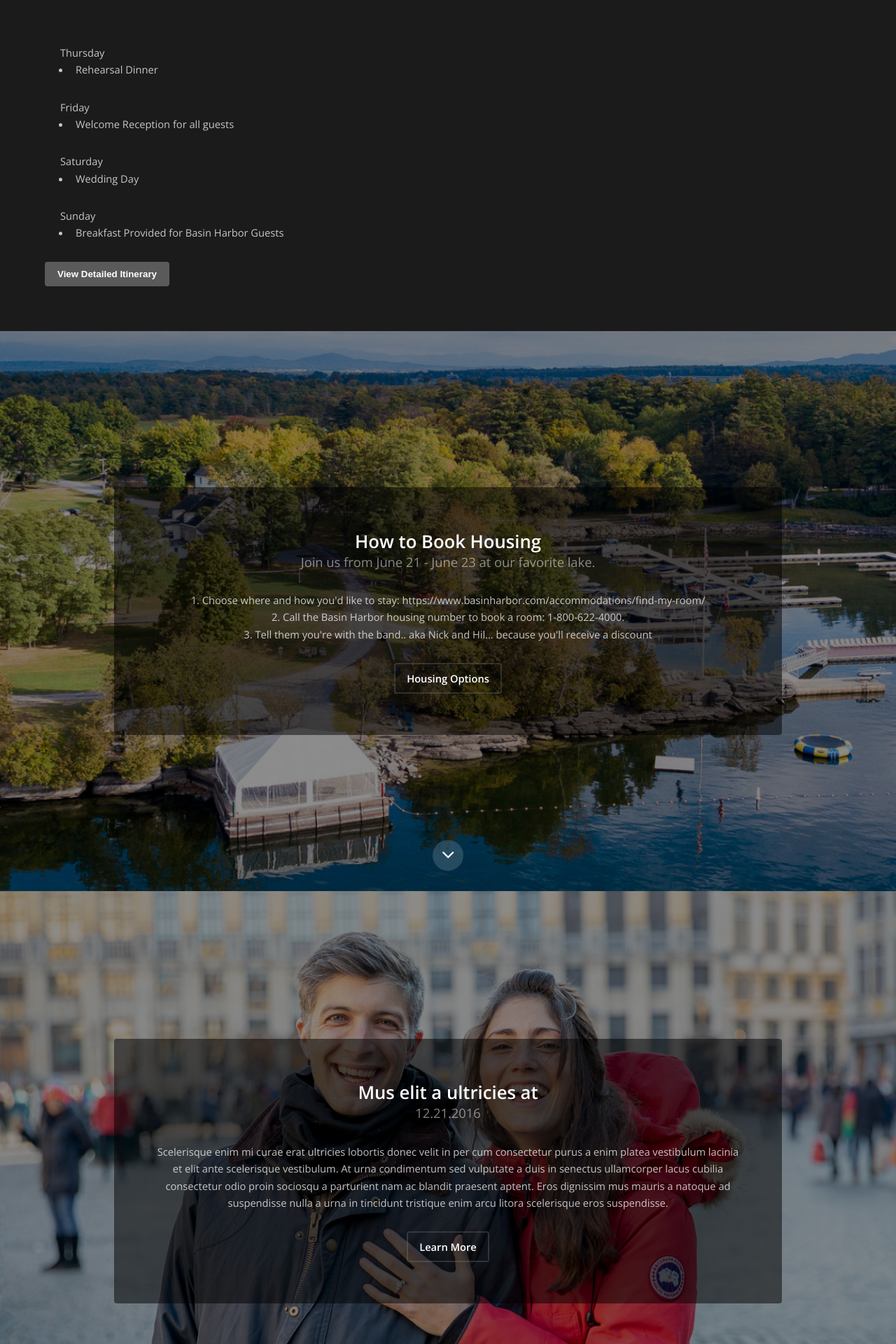
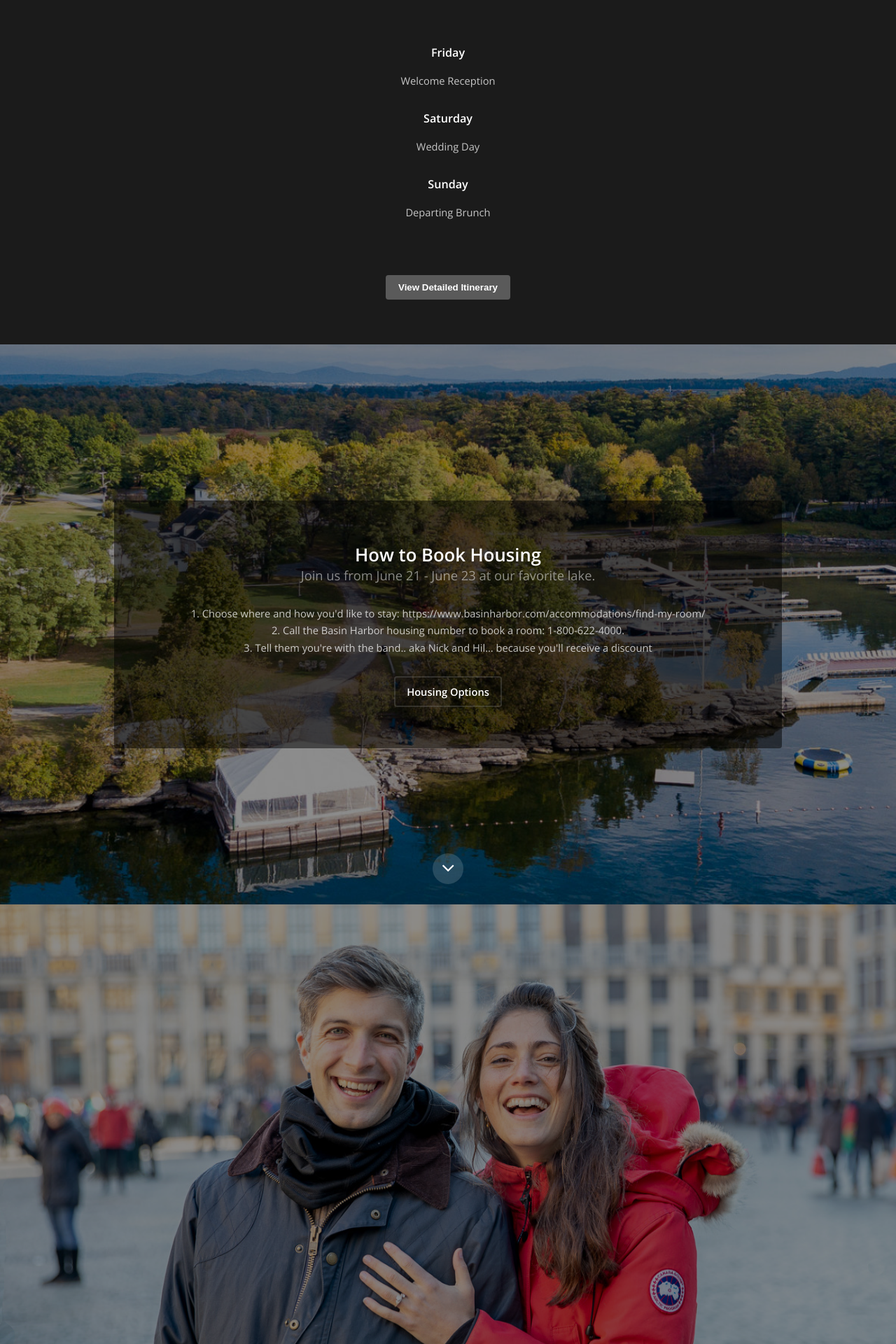
Before and after one commit to njasset10/weddingwebsite, a PHP site: page /index.html in a window 1280 px wide. Shown: the part 801-2721 px from the top of the page at 70% size. Run offline with PHP 8.4, Linux system fonts and the light colour scheme.

Commit message:
taking a break

```diff
--- a/assets/css/main.css
+++ b/assets/css/main.css
@@ -15,7 +15,7 @@
 /* Reset */
 
 	.itinerary {
-		text-align: left;
+		text-align: center;
 		margin: 4rem;
 	}
 
@@ -3701,10 +3701,10 @@
 			-webkit-transition: height 0.2s ease;
 			-ms-transition: height 0.2s ease;
 			transition: height 0.2s ease;
-			-moz-animation: more 0.75s ease-out 3s forwards;
-			-webkit-animation: more 0.75s ease-out 3s forwards;
-			-ms-animation: more 0.75s ease-out 3s forwards;
-			animation: more 0.75s ease-out 3s forwards;
+			-moz-animation: more 0.75s ease-out 1s forwards;
+			-webkit-animation: more 0.75s ease-out 1s forwards;
+			-ms-animation: more 0.75s ease-out 1s forwards;
+			animation: more 0.75s ease-out 1s forwards;
 			background-color: rgba(255, 255, 255, 0.15);
 			border: 0;
 			border-radius: 1em 1em 0 0;
--- a/index.html
+++ b/index.html
@@ -52,32 +52,14 @@
 
 			<!-- Itinerary -->
 			<div class="itinerary">
-				<ul style="list-style-type:none">
-					<li>
-						Thursday
-						<ul>
-							<li>Rehearsal Dinner
-						</ul>
-					</li>
-					<li>
-						Friday
-						<ul>
-							<li>Welcome Reception for all guests</li>
-						</ul>
-					</li>
-					<li>
-						Saturday
-						<ul>
-							<li>Wedding Day</li>
-						</ul>
-					</li>
-					<li>
-						Sunday
-						<ul>
-							<li>Breakfast Provided for Basin Harbor Guests</li>
-						</ul>
-					</li>
-				</ul>
+				<h4>Friday</h4>
+				<p>Welcome Reception</p>
+				<h4>Saturday</h4>
+				<p>Wedding Day</p>
+				<h4>Sunday</h4>
+				<p>Departing Brunch</p>
+				<br/>
+				<br/>
 				<form action="itinerary.html" method="get" target="_blank">
 					<button type="submit">View Detailed Itinerary</button>
 				</form>
@@ -165,40 +147,7 @@
 
 		<!-- Footer -->
 			<footer id="footer">
-				<div class="inner">
 
-					<h2>Do you think you'll make it?</h2>
-
-					<form action="#" method="post">
-
-						<div class="field half first">
-							<label for="name">Name</label>
-							<input name="name" id="name" type="text" placeholder="Name">
-						</div>
-						<div class="field half">
-							<label for="email">Email</label>
-							<input name="email" id="email" type="email" placeholder="Email">
-						</div>
-						<div class="field">
-							<label for="message">Message</label>
-							<textarea name="message" id="message" rows="6" placeholder="Message"></textarea>
-						</div>
-						<ul class="actions">
-							<li><input value="Send Message" class="button alt" type="submit"></li>
-						</ul>
-					</form>
-
-					<ul class="icons">
-						<!-- <li><a href="#" class="icon round fa-twitter"><span class="label">Twitter</span></a></li>
-						<li><a href="#" class="icon round fa-facebook"><span class="label">Facebook</span></a></li> -->
-						<li><a href="#" class="icon round fa-instagram"><span class="label">Instagram</span></a></li>
-					</ul>
-
-					<!-- <div class="copyright">
-						&copy; Untitled. Design: <a href="https://templated.co">TEMPLATED</a>. Images: <a href="https://unsplash.com">Unsplash</a>.
-					</div> -->
-
-				</div>
 			</footer>
 
 		<!-- Scripts -->
```
